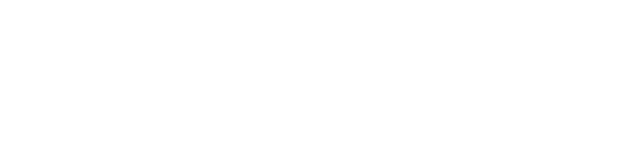
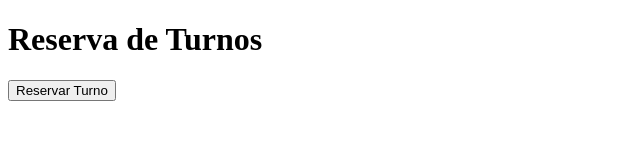
Before and after one commit to GinaVegetti/proyecto.js, a plain HTML site: page index.html in a window 1280 px wide. Shown: the whole page, without its empty margins (0-640 px from the left). Drawn offline with Linux system fonts and the light colour scheme.

Commit message:
boton index

```diff
--- a/index.html
+++ b/index.html
@@ -8,6 +8,8 @@
 </head>
 
 <body>
+    <h1>Reserva de Turnos</h1>
+    <button onclick="realizarReserva()">Reservar Turno</button>
     <script src="./main.js"></script>
 </body>
 
```
